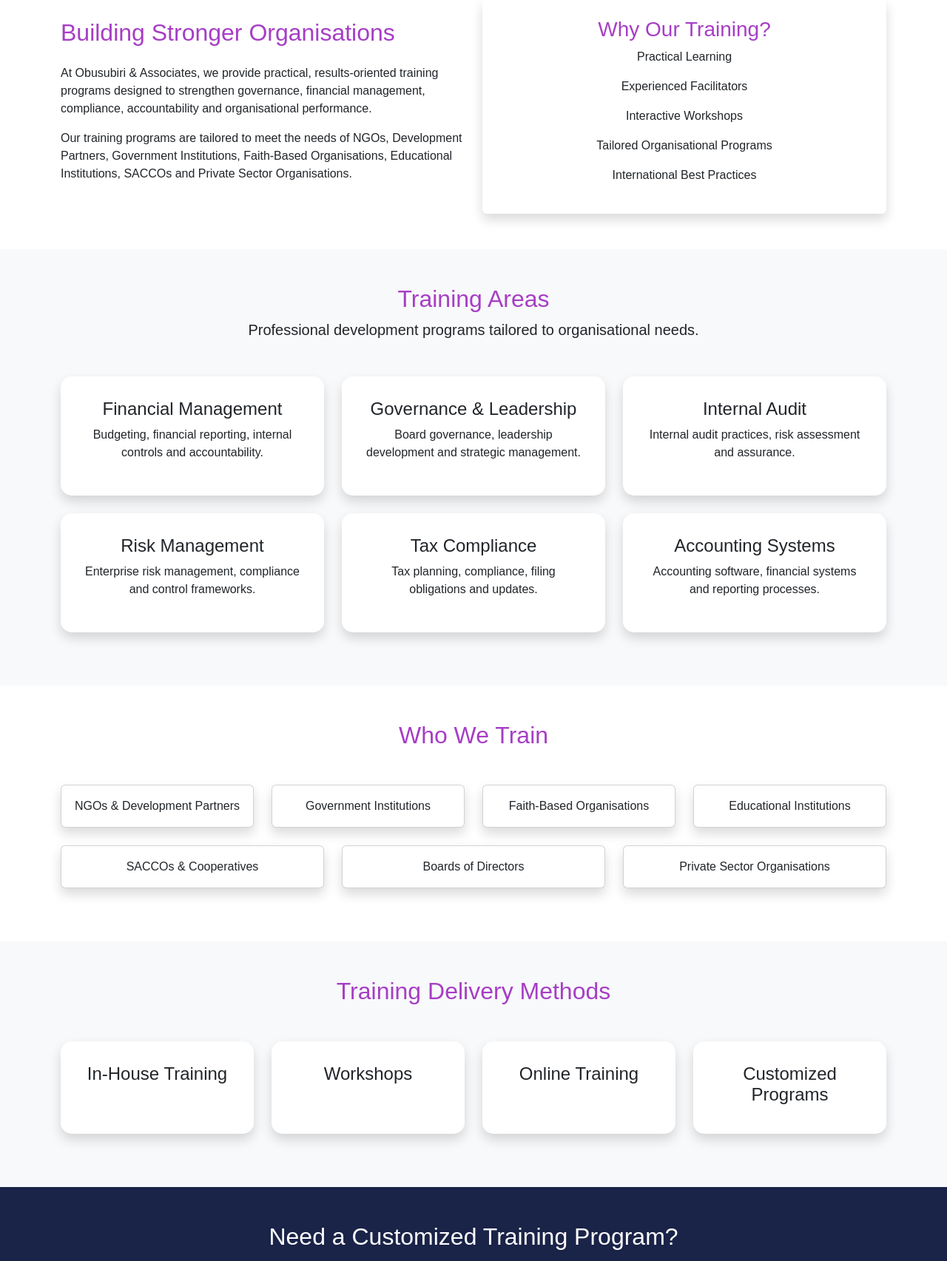
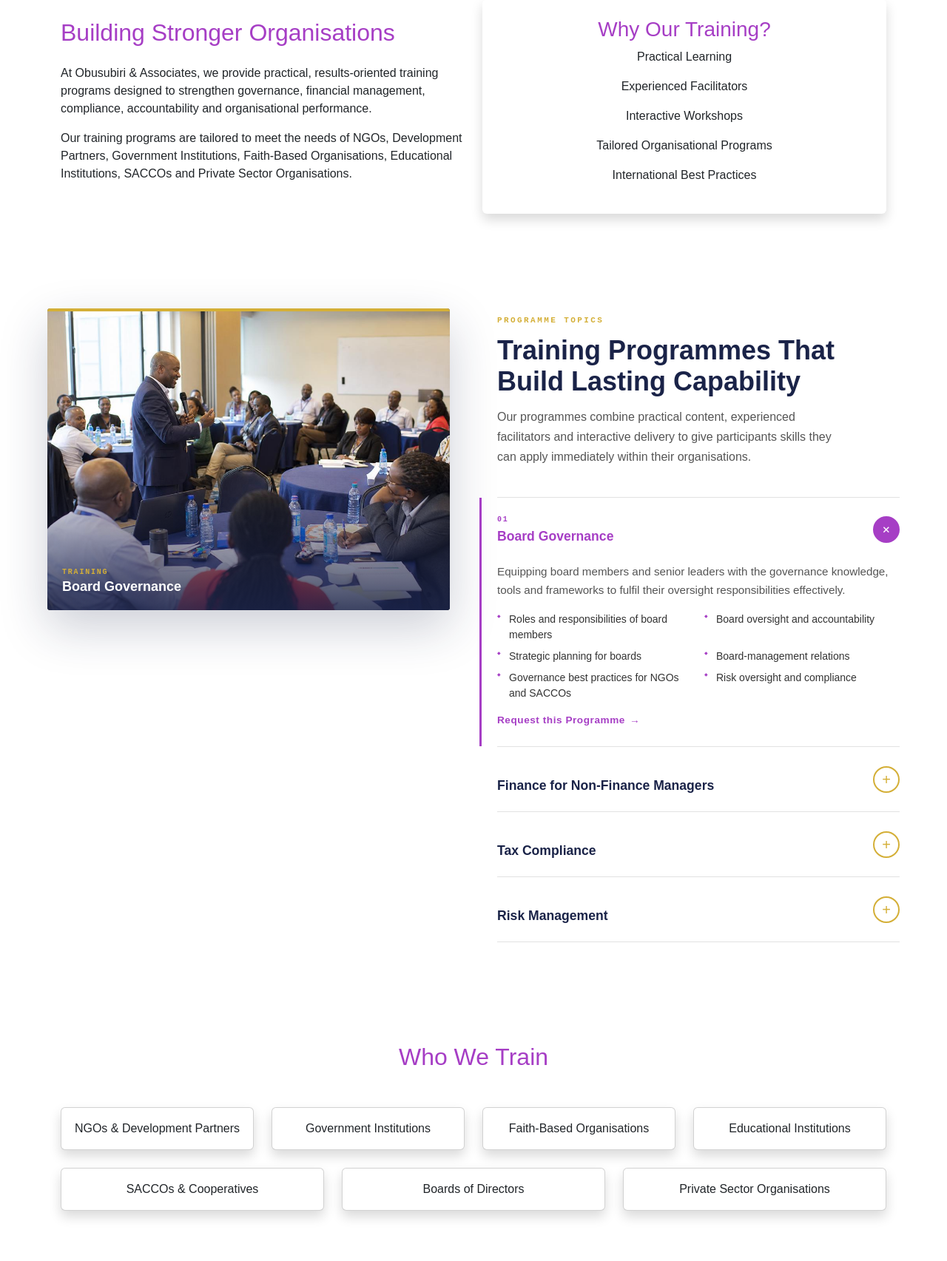
Before and after one commit to bmitigoa/obusubiri-associates-website, a Django app: page /training/ in a window 1280 px wide. Shown: the part 355-2060 px from the top of the page at 74% size. Run offline with Django 5.2, Linux system fonts and the light colour scheme.

Commit message:
Add sticky panels to Training page for programme topics
Replit-Task-Id: 8af2e795-2ddb-4030-9d7e-9a3fc82331c3

```diff
--- a/core/views.py
+++ b/core/views.py
@@ -656,7 +656,106 @@ Our services include eligibility assessments, document reviews, application prep
     )
 
 def training(request):
-    return render(request, 'training.html')
+    sp_panels = [
+        {
+            'number': '01',
+            'title': 'Board Governance',
+            'image': 'images/sp-capacity.jpg',
+            'image_alt': 'Capacity building workshop session in East Africa',
+            'desc': (
+                'Equipping board members and senior leaders with the governance '
+                'knowledge, tools and frameworks to fulfil their oversight '
+                'responsibilities effectively.'
+            ),
+            'items': [
+                'Roles and responsibilities of board members',
+                'Board oversight and accountability',
+                'Strategic planning for boards',
+                'Board-management relations',
+                'Governance best practices for NGOs and SACCOs',
+                'Risk oversight and compliance',
+            ],
+            'cta_text': 'Request this Programme',
+            'cta_url': '/contact/',
+        },
+        {
+            'number': '02',
+            'title': 'Finance for Non-Finance Managers',
+            'image': 'images/sp-capacity.jpg',
+            'image_alt': 'Capacity building workshop session in East Africa',
+            'desc': (
+                'Practical financial literacy training that enables programme '
+                'managers, project officers and non-finance staff to read, '
+                'interpret and use financial information confidently.'
+            ),
+            'items': [
+                'Understanding financial statements',
+                'Budget monitoring and variance analysis',
+                'Internal controls and accountability',
+                'Cash flow concepts for managers',
+                'Donor reporting and compliance',
+                'Cost management and value for money',
+            ],
+            'cta_text': 'Request this Programme',
+            'cta_url': '/contact/',
+        },
+        {
+            'number': '03',
+            'title': 'Tax Compliance',
+            'image': 'images/sp-capacity.jpg',
+            'image_alt': 'Capacity building workshop session in East Africa',
+            'desc': (
+                'Hands-on workshops that build staff capacity to meet tax '
+                'obligations accurately and on time — reducing risk and '
+                'strengthening regulatory compliance across the organisation.'
+            ),
+            'items': [
+                'Corporate tax obligations and filing',
+                'VAT registration, returns and compliance',
+                'PAYE and payroll tax management',
+                'Withholding tax requirements',
+                'Tax exemptions for NGOs and charities',
+                'iTax platform and KRA engagement',
+            ],
+            'cta_text': 'Request this Programme',
+            'cta_url': '/contact/',
+        },
+        {
+            'number': '04',
+            'title': 'Risk Management',
+            'image': 'images/sp-capacity.jpg',
+            'image_alt': 'Capacity building workshop session in East Africa',
+            'desc': (
+                'Structured training that helps organisations identify, assess '
+                'and manage risks — building a culture of proactive risk '
+                'awareness and resilient internal controls.'
+            ),
+            'items': [
+                'Enterprise risk management frameworks',
+                'Risk identification and assessment',
+                'Risk registers and reporting',
+                'Internal control design and review',
+                'Fraud prevention and detection',
+                'Business continuity planning',
+            ],
+            'cta_text': 'Request this Programme',
+            'cta_url': '/contact/',
+        },
+    ]
+    return render(request, 'training.html', {
+        'sp_id': 'training-programmes',
+        'sp_label': 'Programme Topics',
+        'sp_heading': 'Training Programmes That Build Lasting Capability',
+        'sp_intro': (
+            'Our programmes combine practical content, experienced facilitators '
+            'and interactive delivery to give participants skills they can apply '
+            'immediately within their organisations.'
+        ),
+        'sp_alt_bg': False,
+        'sp_flip': False,
+        'sp_badge_label': 'Training',
+        'sp_panels': sp_panels,
+    })
 
 
 def contact(request):
--- a/templates/training.html
+++ b/templates/training.html
@@ -1,7 +1,17 @@
 {% extends 'base.html' %}
+
+{% load static %}
 
 {% block title %}
 Training & Capacity Building | Obusubiri & Associates
+{% endblock %}
+
+{% block css %}
+<link rel="stylesheet" href="{% static 'css/sticky-panels.css' %}">
+{% endblock %}
+
+{% block js %}
+<script src="{% static 'js/sticky-panels.js' %}"></script>
 {% endblock %}
 
 {% block content %}
@@ -98,147 +108,9 @@ Training & Capacity Building | Obusubiri & Associates
 
 </section>
 
-<!-- TRAINING AREAS -->
+<!-- TRAINING PROGRAMMES — STICKY PANELS -->
 
-<section class="bg-light py-5">
-
-
-<div class="container">
-
-    <div class="text-center mb-5">
-
-        <h2 class="purple-text">
-            Training Areas
-        </h2>
-
-        <p class="lead">
-            Professional development programs tailored to organisational needs.
-        </p>
-
-    </div>
-
-    <div class="row">
-
-        <div class="col-md-4 mb-4">
-
-            <div class="card service-card shadow h-100">
-
-                <div class="card-body text-center">
-
-                    <h4>Financial Management</h4>
-
-                    <p>
-                        Budgeting, financial reporting,
-                        internal controls and accountability.
-                    </p>
-
-                </div>
-
-            </div>
-
-        </div>
-
-        <div class="col-md-4 mb-4">
-
-            <div class="card service-card shadow h-100">
-
-                <div class="card-body text-center">
-
-                    <h4>Governance & Leadership</h4>
-
-                    <p>
-                        Board governance, leadership development
-                        and strategic management.
-                    </p>
-
-                </div>
-
-            </div>
-
-        </div>
-
-        <div class="col-md-4 mb-4">
-
-            <div class="card service-card shadow h-100">
-
-                <div class="card-body text-center">
-
-                    <h4>Internal Audit</h4>
-
-                    <p>
-                        Internal audit practices,
-                        risk assessment and assurance.
-                    </p>
-
-                </div>
-
-            </div>
-
-        </div>
-
-        <div class="col-md-4 mb-4">
-
-            <div class="card service-card shadow h-100">
-
-                <div class="card-body text-center">
-
-                    <h4>Risk Management</h4>
-
-                    <p>
-                        Enterprise risk management,
-                        compliance and control frameworks.
-                    </p>
-
-                </div>
-
-            </div>
-
-        </div>
-
-        <div class="col-md-4 mb-4">
-
-            <div class="card service-card shadow h-100">
-
-                <div class="card-body text-center">
-
-                    <h4>Tax Compliance</h4>
-
-                    <p>
-                        Tax planning, compliance,
-                        filing obligations and updates.
-                    </p>
-
-                </div>
-
-            </div>
-
-        </div>
-
-        <div class="col-md-4 mb-4">
-
-            <div class="card service-card shadow h-100">
-
-                <div class="card-body text-center">
-
-                    <h4>Accounting Systems</h4>
-
-                    <p>
-                        Accounting software, financial systems
-                        and reporting processes.
-                    </p>
-
-                </div>
-
-            </div>
-
-        </div>
-
-    </div>
-
-</div>
-
-
-</section>
+{% include 'components/sticky_panels.html' %}
 
 <!-- WHO WE TRAIN -->
 
```
